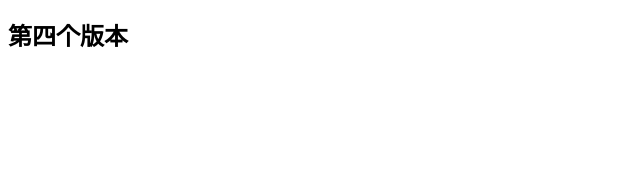
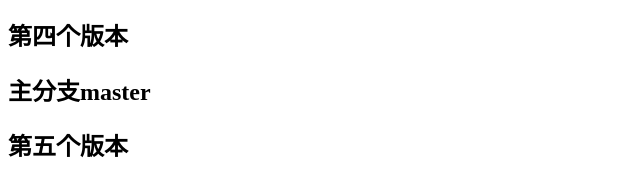
Before and after one commit to zzyu825/gitlesson, a plain HTML site: page index.html in a window 1280 px wide. Shown: the part 127-322 px from the top of the page, without its empty margins (0-640 px from the left). Drawn offline with Linux system fonts and the light colour scheme.

Commit message:
version 5

```diff
--- a/index.html
+++ b/index.html
@@ -17,5 +17,7 @@
     <h1>第一个版本</h1>
     <h2>第三个版本</h2>
     <h2>第四个版本</h2>
+    <h2>主分支master</h2>
+    <h2>第五个版本</h2>
 </body>
 </html>
```
